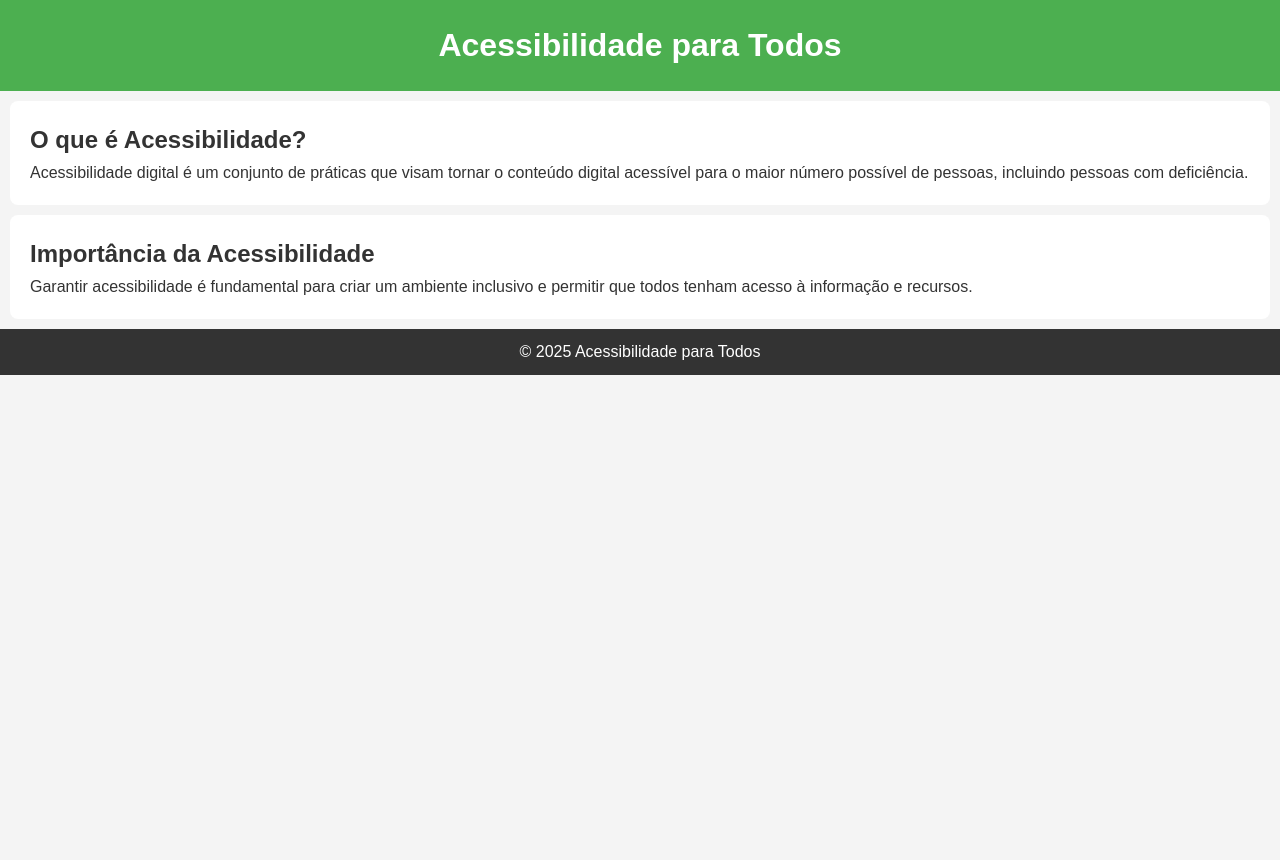
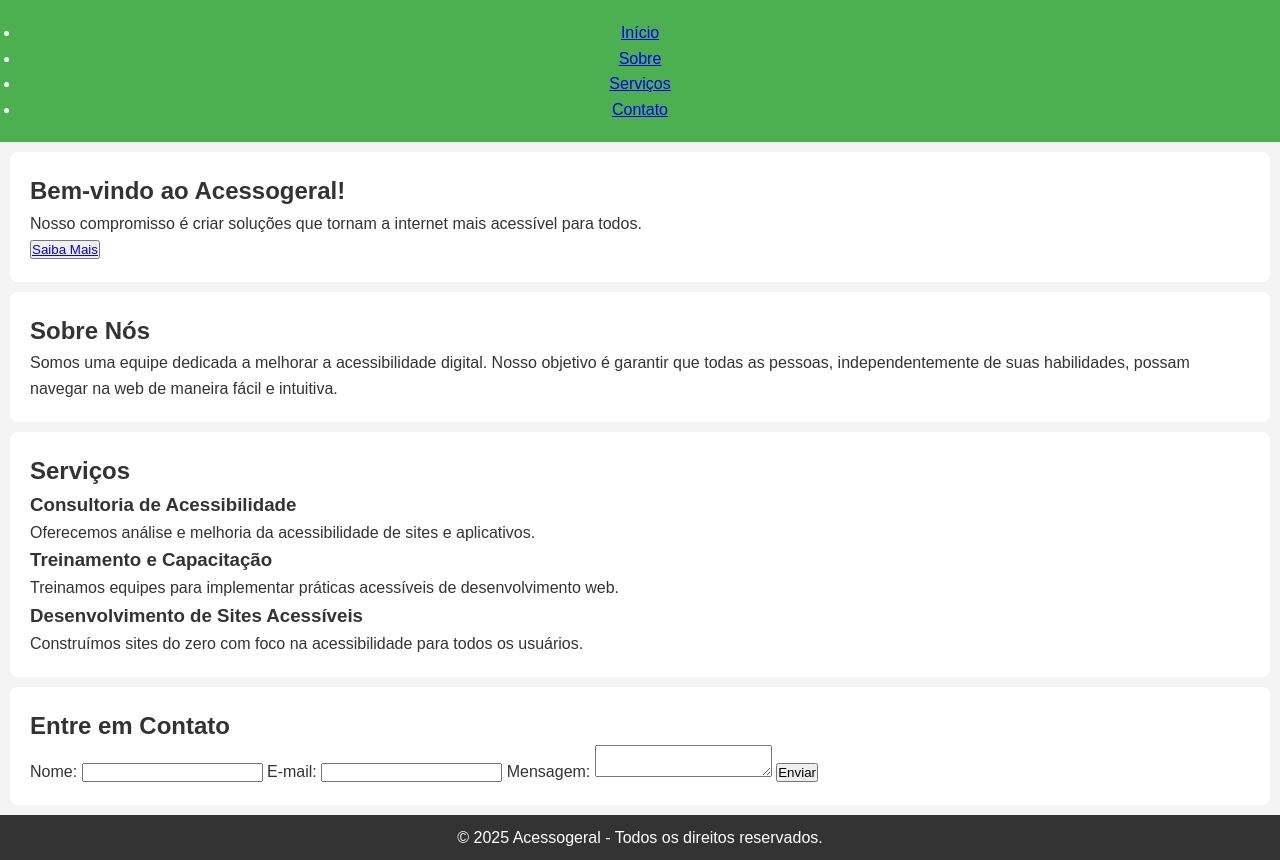
Before and after one commit to Jogador2108/acessogeral, a plain HTML site: page index.html in a window 1280 px wide. Before the commit the page ends 800 px from the top, so only its background shows below. Drawn offline with Linux system fonts and the light colour scheme.

Commit message:
Update index.html

```diff
--- a/index.html
+++ b/index.html
@@ -3,30 +3,67 @@
 <head>
     <meta charset="UTF-8">
     <meta name="viewport" content="width=device-width, initial-scale=1.0">
-    <title>Acessibilidade para Todos</title>
+    <meta http-equiv="X-UA-Compatible" content="ie=edge">
+    <title>Acessogeral - Site Acessível</title>
     <link rel="stylesheet" href="style.css">
 </head>
 <body>
     <header>
-        <h1>Acessibilidade para Todos</h1>
+        <nav>
+            <ul>
+                <li><a href="#home">Início</a></li>
+                <li><a href="#sobre">Sobre</a></li>
+                <li><a href="#servicos">Serviços</a></li>
+                <li><a href="#contato">Contato</a></li>
+            </ul>
+        </nav>
     </header>
 
-    <main>
-        <section>
-            <h2>O que é Acessibilidade?</h2>
-            <p>Acessibilidade digital é um conjunto de práticas que visam tornar o conteúdo digital acessível para o maior número possível de pessoas, incluindo pessoas com deficiência.</p>
-        </section>
+    <section id="home">
+        <h1>Bem-vindo ao Acessogeral!</h1>
+        <p>Nosso compromisso é criar soluções que tornam a internet mais acessível para todos.</p>
+        <button><a href="#servicos">Saiba Mais</a></button>
+    </section>
 
-        <section>
-            <h2>Importância da Acessibilidade</h2>
-            <p>Garantir acessibilidade é fundamental para criar um ambiente inclusivo e permitir que todos tenham acesso à informação e recursos.</p>
-        </section>
-    </main>
+    <section id="sobre">
+        <h2>Sobre Nós</h2>
+        <p>Somos uma equipe dedicada a melhorar a acessibilidade digital. Nosso objetivo é garantir que todas as pessoas, independentemente de suas habilidades, possam navegar na web de maneira fácil e intuitiva.</p>
+    </section>
+
+    <section id="servicos">
+        <h2>Serviços</h2>
+        <div class="servico">
+            <h3>Consultoria de Acessibilidade</h3>
+            <p>Oferecemos análise e melhoria da acessibilidade de sites e aplicativos.</p>
+        </div>
+        <div class="servico">
+            <h3>Treinamento e Capacitação</h3>
+            <p>Treinamos equipes para implementar práticas acessíveis de desenvolvimento web.</p>
+        </div>
+        <div class="servico">
+            <h3>Desenvolvimento de Sites Acessíveis</h3>
+            <p>Construímos sites do zero com foco na acessibilidade para todos os usuários.</p>
+        </div>
+    </section>
+
+    <section id="contato">
+        <h2>Entre em Contato</h2>
+        <form class="formulario">
+            <label for="nome">Nome:</label>
+            <input type="text" id="nome" name="nome" required>
+
+            <label for="email">E-mail:</label>
+            <input type="email" id="email" name="email" required>
+
+            <label for="mensagem">Mensagem:</label>
+            <textarea id="mensagem" name="mensagem" required></textarea>
+
+            <button type="submit">Enviar</button>
+        </form>
+    </section>
 
     <footer>
-        <p>&copy; 2025 Acessibilidade para Todos</p>
+        <p>&copy; 2025 Acessogeral - Todos os direitos reservados.</p>
     </footer>
-
-    <script src="script.js"></script>
 </body>
 </html>
```
